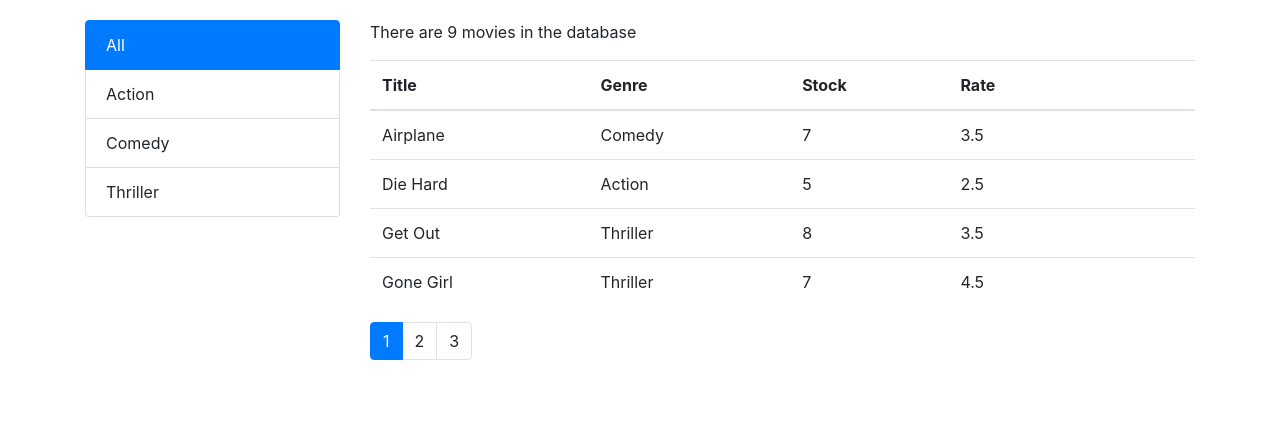
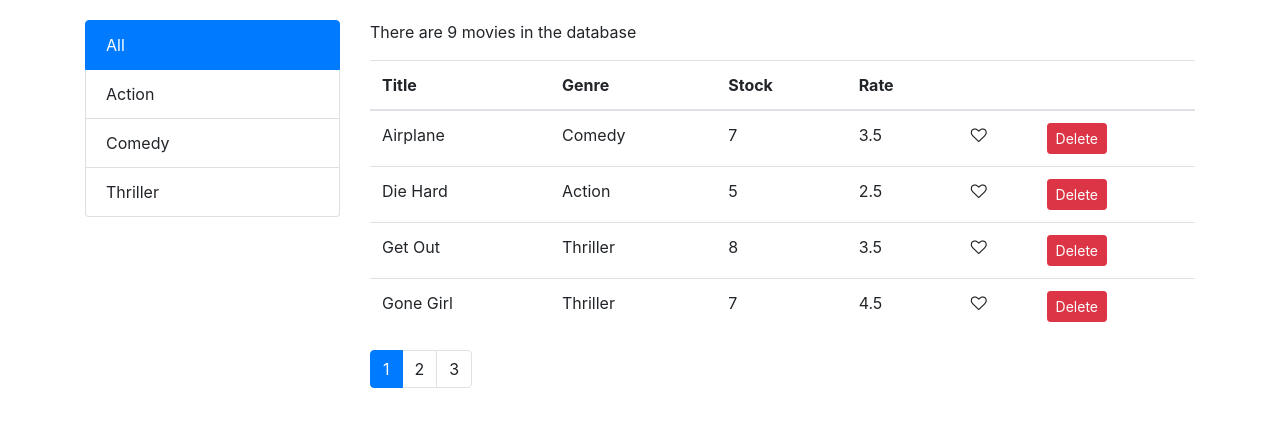
Before and after one commit to glenr4/VidlyReact, a React (Create React App) app: page / in a window 1280 px wide. Shown: the top 426 px of the page. Built offline with nearby package versions, Linux system fonts and the light colour scheme.

Commit message:
TableBody refactoring done

```diff
--- a/src/components/common/tableBody/tableBody.jsx
+++ b/src/components/common/tableBody/tableBody.jsx
@@ -1,8 +1,15 @@
 import React, { Component } from "react";
-import Like from "../../like/like";
 import lodash from "lodash";
 
 class TableBody extends Component {
+  renderCell = (item, column) => {
+    if (column.content) {
+      return column.content(item);
+    } else {
+      return lodash.get(item, column.path);
+    }
+  };
+
   render() {
     return (
       <tbody>
@@ -10,23 +17,9 @@ class TableBody extends Component {
           <tr key={item._id}>
             {this.props.columns.map(column => (
               <td key={item._id + (column.path || column.key)}>
-                {lodash.get(item, column.path)}
+                {this.renderCell(item, column)}
               </td>
             ))}
-            {/* <td>
-                <Like
-                  liked={item.liked}
-                  onLikeClick={() => this.props.onLike(item)}
-                />
-              </td>
-              <td>
-                <button
-                  onClick={() => this.props.onDelete(item)}
-                  className="btn btn-danger btn-sm"
-                >
-                  Delete
-                </button>
-              </td> */}
           </tr>
         ))}
       </tbody>
--- a/src/components/movies.jsx
+++ b/src/components/movies.jsx
@@ -17,15 +17,6 @@ class Movies extends Component {
     selectedGenre: null,
     sortColumn: null
   };
-
-  columns = [
-    { title: "Title", path: "title" },
-    { title: "Genre", path: "genre.name" },
-    { title: "Stock", path: "numberInStock" },
-    { title: "Rate", path: "dailyRentalRate" },
-    { key: "like" },
-    { key: "delete" }
-  ];
 
   componentDidMount() {
     const genres = [{ _id: "", name: "All" }, ...getGenres()];
@@ -79,7 +70,6 @@ class Movies extends Component {
           <div className="col">
             <p>There are {filteredMovies.length} movies in the database</p>
             <MoviesTable
-              columns={this.columns}
               movies={pagedMovies}
               onLike={this.handleLike}
               onDelete={this.handleDelete}
--- a/src/components/moviesTable/moviesTable.jsx
+++ b/src/components/moviesTable/moviesTable.jsx
@@ -1,19 +1,47 @@
 import React, { Component } from "react";
 import TableHeader from "../common/tableHeader/tableHeader";
 import TableBody from "../common/tableBody/tableBody";
+import Like from "../like/like";
 
 class MoviesTable extends Component {
+  columns = [
+    { title: "Title", path: "title" },
+    { title: "Genre", path: "genre.name" },
+    { title: "Stock", path: "numberInStock" },
+    { title: "Rate", path: "dailyRentalRate" },
+    {
+      key: "like",
+      content: movie => (
+        <Like
+          liked={movie.liked}
+          onLikeClick={() => this.props.onLike(movie)}
+        />
+      )
+    },
+    {
+      key: "delete",
+      content: movie => (
+        <button
+          onClick={() => this.props.onDelete(movie)}
+          className="btn btn-danger btn-sm"
+        >
+          Delete
+        </button>
+      )
+    }
+  ];
+
   render() {
     return (
       <table className="table">
         <TableHeader
-          columns={this.props.columns}
+          columns={this.columns}
           onSort={this.props.onSort}
           sortColumn={this.props.sortColumn}
         />
         <TableBody
           items={this.props.movies}
-          columns={this.props.columns}
+          columns={this.columns}
           onLike={this.props.onLike}
           onDelete={this.props.onDelete}
         />
```
